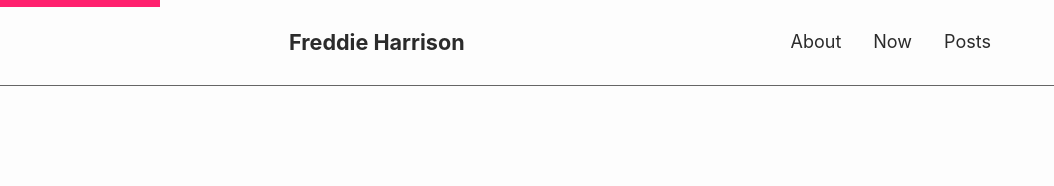
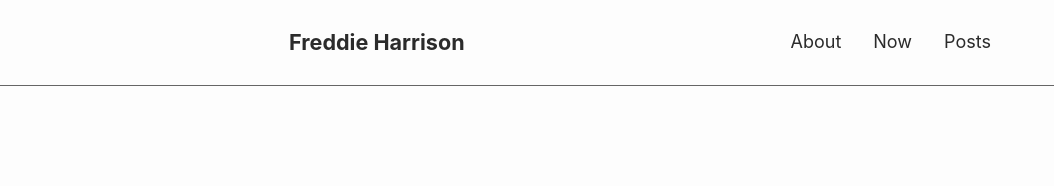
Before and after one commit to freddiewrites/freddiewrites.github.io, a Jekyll site: the page built from index.markdown, in a window 1280 px wide. Shown: the top 186 px of the page, without its empty margins (0-1054 px from the left). Built offline with Jekyll 4.4.1, drawn with Linux system fonts in a browser that asks for light colours.

Commit message:
Improve skip link accessibility styling (#12)
- Hide skip link properly off-screen by default using standard technique
- Show as polished, well-positioned button only when focused via keyboard
- Fixes issue where skip link appeared as large magenta block
- Maintains accessibility benefit for keyboard/screen reader users

Co-authored-by: Claude <noreply@anthropic.com>

```diff
--- a/_sass/_base.scss
+++ b/_sass/_base.scss
@@ -91,15 +91,25 @@ hr {
 /* Skip link for accessibility */
 .skip-link {
   position: absolute;
-  top: -40px;
-  left: 0;
-  background: var(--link-color);
-  color: var(--bg-color);
-  padding: var(--space-xs) var(--space-sm);
-  text-decoration: none;
+  left: -9999px;
+  top: auto;
+  width: 1px;
+  height: 1px;
+  overflow: hidden;
   z-index: 100;
 
   &:focus {
-    top: 0;
+    position: fixed;
+    top: var(--space-sm);
+    left: var(--space-sm);
+    width: auto;
+    height: auto;
+    padding: var(--space-sm) var(--space-md);
+    background: var(--link-color);
+    color: var(--bg-color);
+    text-decoration: none;
+    border-radius: 4px;
+    box-shadow: 0 2px 8px rgba(0, 0, 0, 0.2);
+    font-weight: 600;
   }
 }
```
